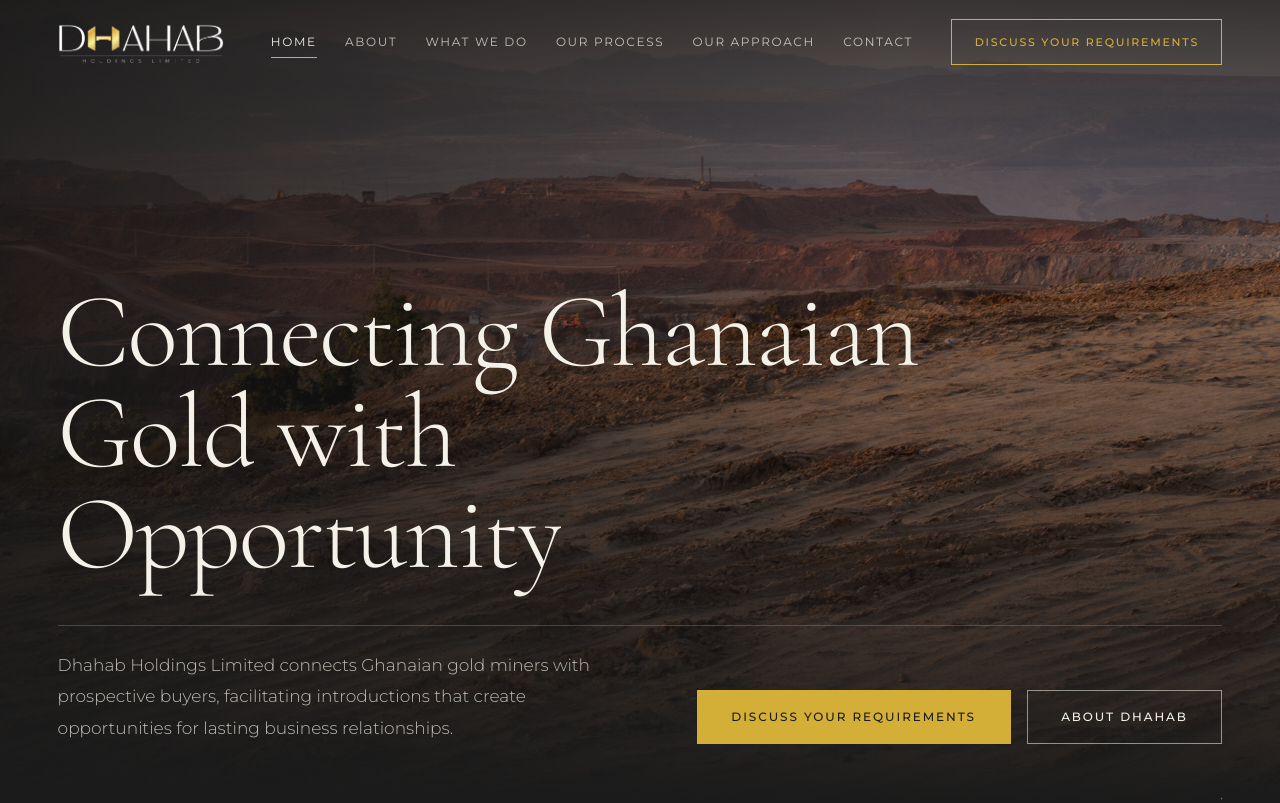
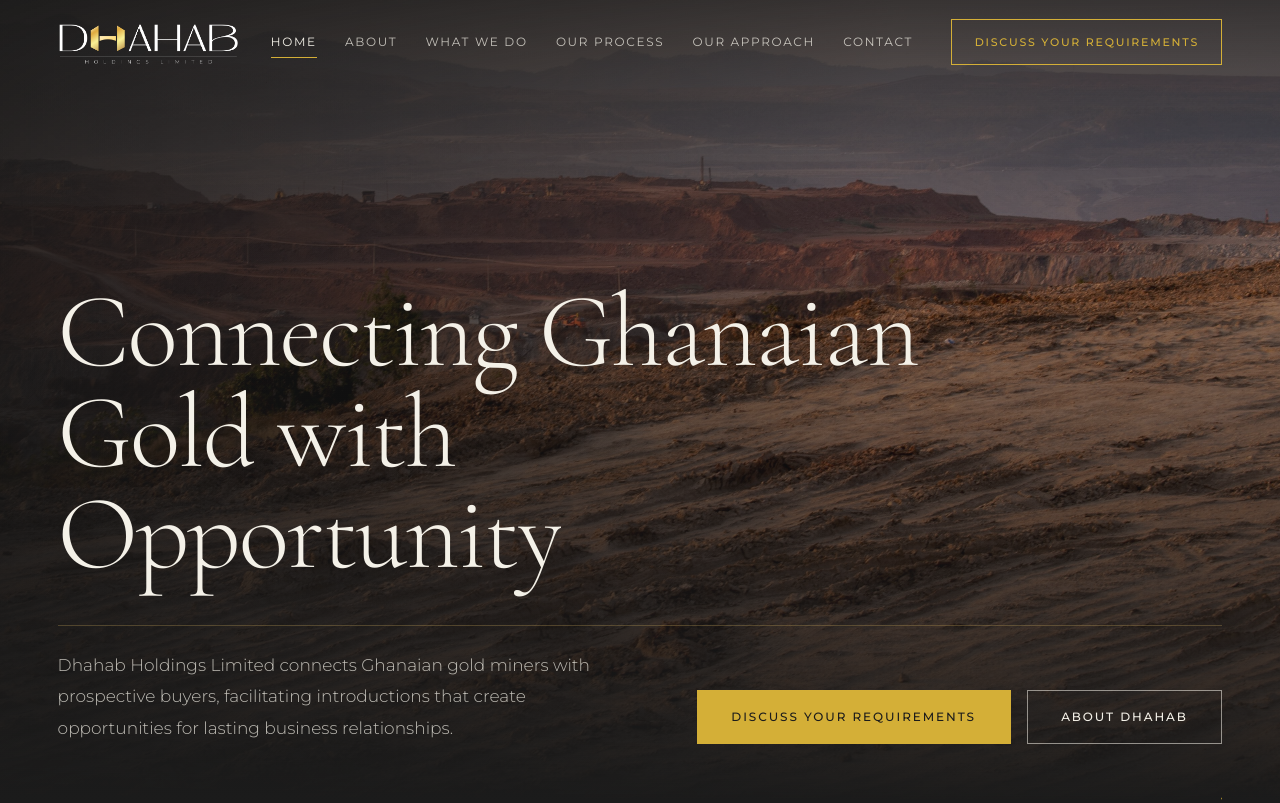
Before and after one commit to AdamBrandsDev/Dhahab-Holdings-Limited, a plain HTML site: page index.html in a window 1280 px wide. Shown: the top 803 px of the page. Drawn offline with Linux system fonts and the light colour scheme.

Commit message:
Update Style

```diff
--- a/style.css
+++ b/style.css
@@ -113,7 +113,7 @@ body{margin:0;background:#1B1B1B}
 .dh-header.is-stuck::before{opacity:1}
 .dh-header__bar{display:flex;align-items:center;justify-content:space-between;gap:2rem;height:var(--dh-header-h);padding-inline:var(--dh-gutter);transition:height .4s var(--dh-ease)}
 .dh-header.is-stuck .dh-header__bar{height:4.25rem}
-.dh-header__brand{position:relative;z-index:3;display:block;width:clamp(8.5rem,13vw,11rem)}
+.dh-header__brand{position:relative;z-index:3;display:block;width:clamp(11.5rem,13vw,11rem)}
 .dh-nav{display:flex;align-items:center;gap:clamp(1.5rem,3vw,3rem)}
 .dh-nav__list{display:flex;gap:clamp(1.1rem,2.2vw,2.25rem)}
 .dh-nav__link{position:relative;display:block;white-space:nowrap;padding:.5rem 0;font-size:.75rem;font-weight:400;letter-spacing:.14em;text-transform:uppercase;color:var(--dh-ivory-dim);transition:color .3s}
```
